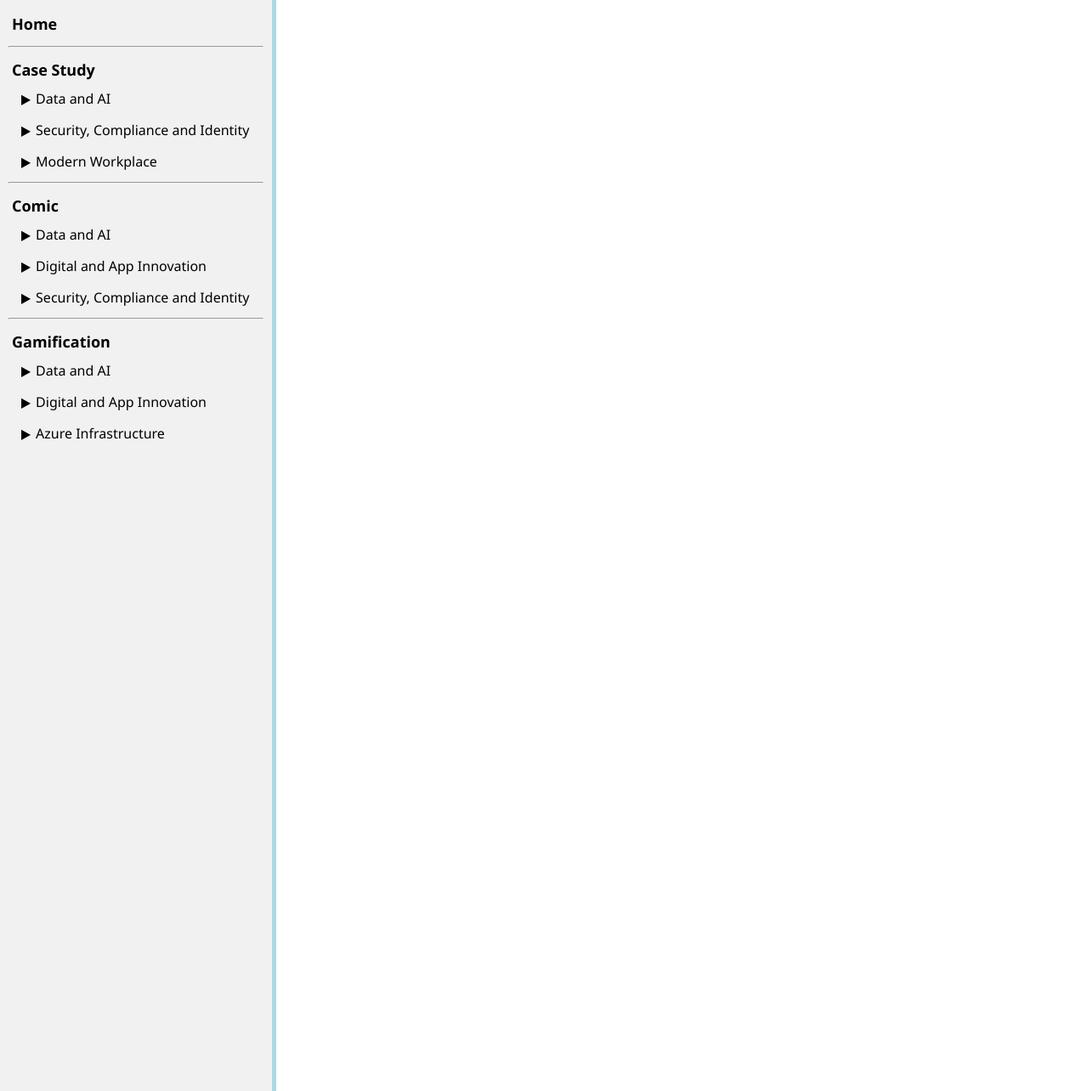
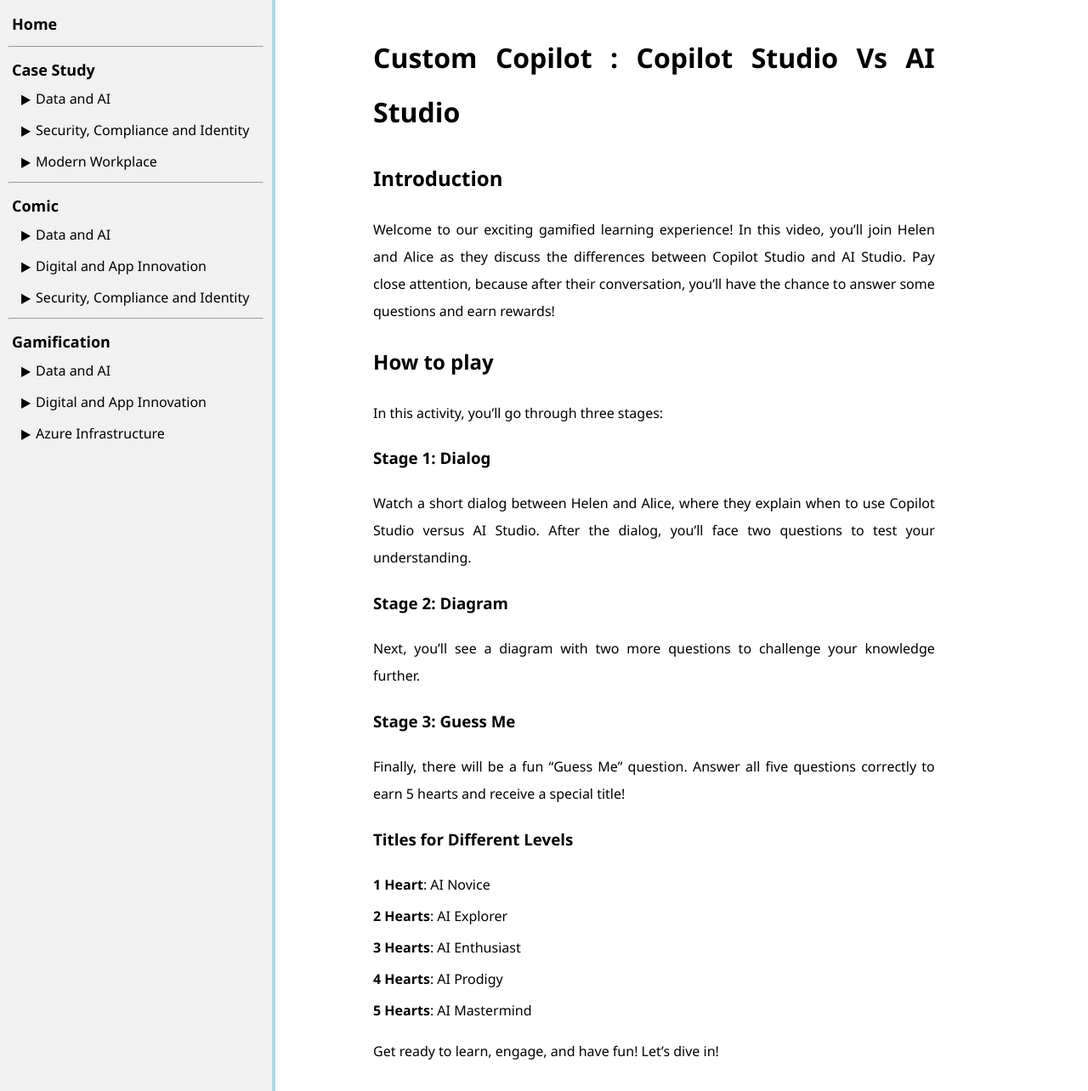
Before and after one commit to ningweinw/iengage, a Jekyll site: the page built from project-files/gamification/Modern Workspace/customcopilot.md, in a window 1280 px wide. Shown: the whole page at 85% size. Built offline with Jekyll 4.4.1, drawn with Linux system fonts in a browser that asks for light colours.

Commit message:
Update customcopilot.md

```diff
--- a/project-files/gamification/Modern Workspace/customcopilot.md
+++ b/project-files/gamification/Modern Workspace/customcopilot.md
@@ -5,3 +5,32 @@
 sub-category: "Modern Workspace"
 courses: [MS-4009, MS-4010]
 ---
+# Custom Copilot : Copilot Studio Vs AI Studio
+
+## Introduction
+
+Welcome to our exciting gamified learning experience! In this video, you'll join Helen and Alice as they discuss the differences between Copilot Studio and AI Studio. Pay close attention, because after their conversation, you'll have the chance to answer some questions and earn rewards!
+
+## How to play
+
+In this activity, you'll go through three stages:
+
+### Stage 1: Dialog
+Watch a short dialog between Helen and Alice, where they explain when to use Copilot Studio versus AI Studio. After the dialog, you'll face two questions to test your understanding.
+
+
+### Stage 2: Diagram
+Next, you'll see a diagram with two more questions to challenge your knowledge further.
+
+### Stage 3: Guess Me
+Finally, there will be a fun "Guess Me" question. Answer all five questions correctly to earn 5 hearts and receive a special title!
+
+### Titles for Different Levels
+
+- **1 Heart**: AI Novice
+- **2 Hearts**: AI Explorer
+- **3 Hearts**: AI Enthusiast
+- **4 Hearts**: AI Prodigy
+- **5 Hearts**: AI Mastermind
+
+Get ready to learn, engage, and have fun! Let's dive in!
```
